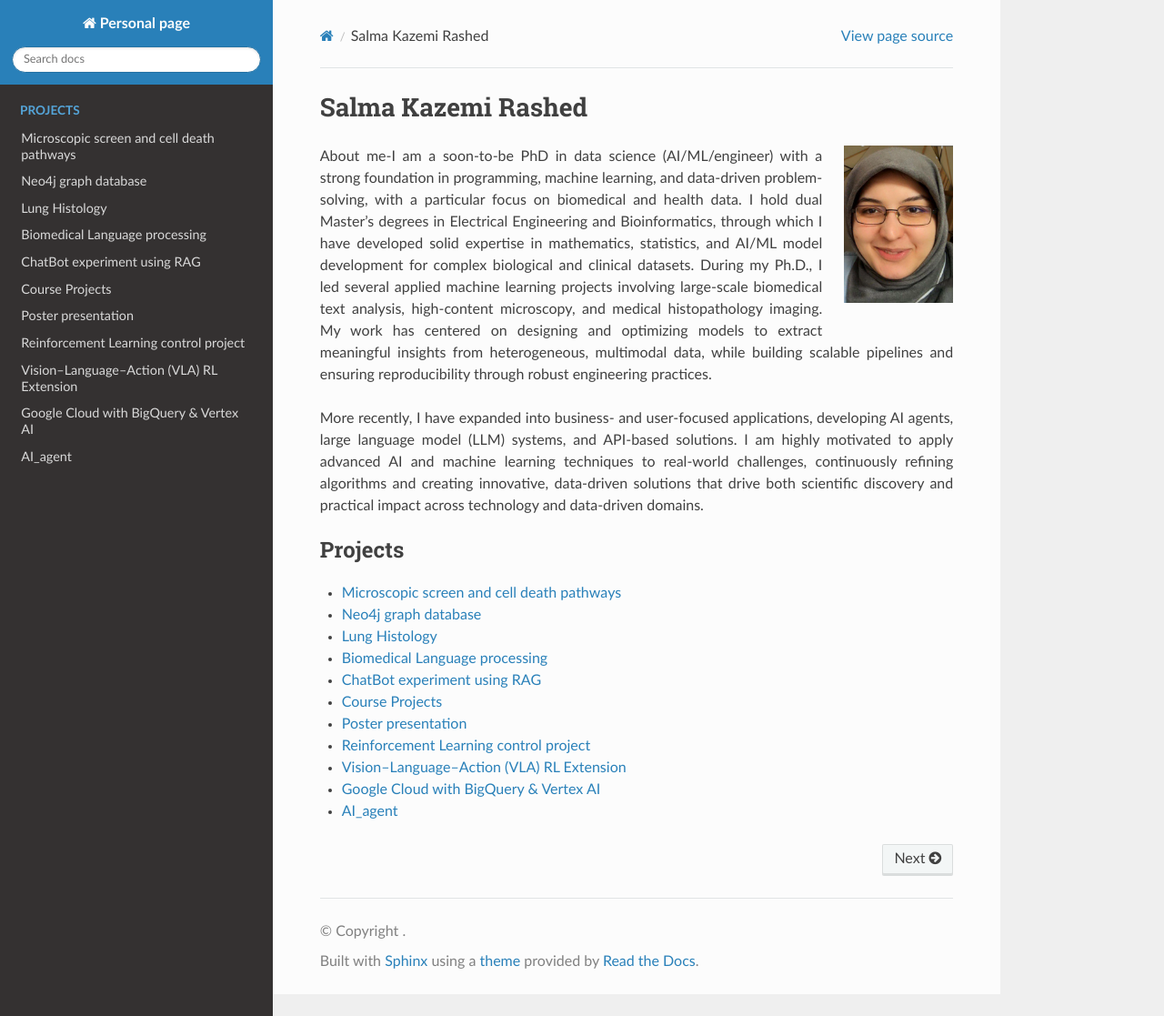
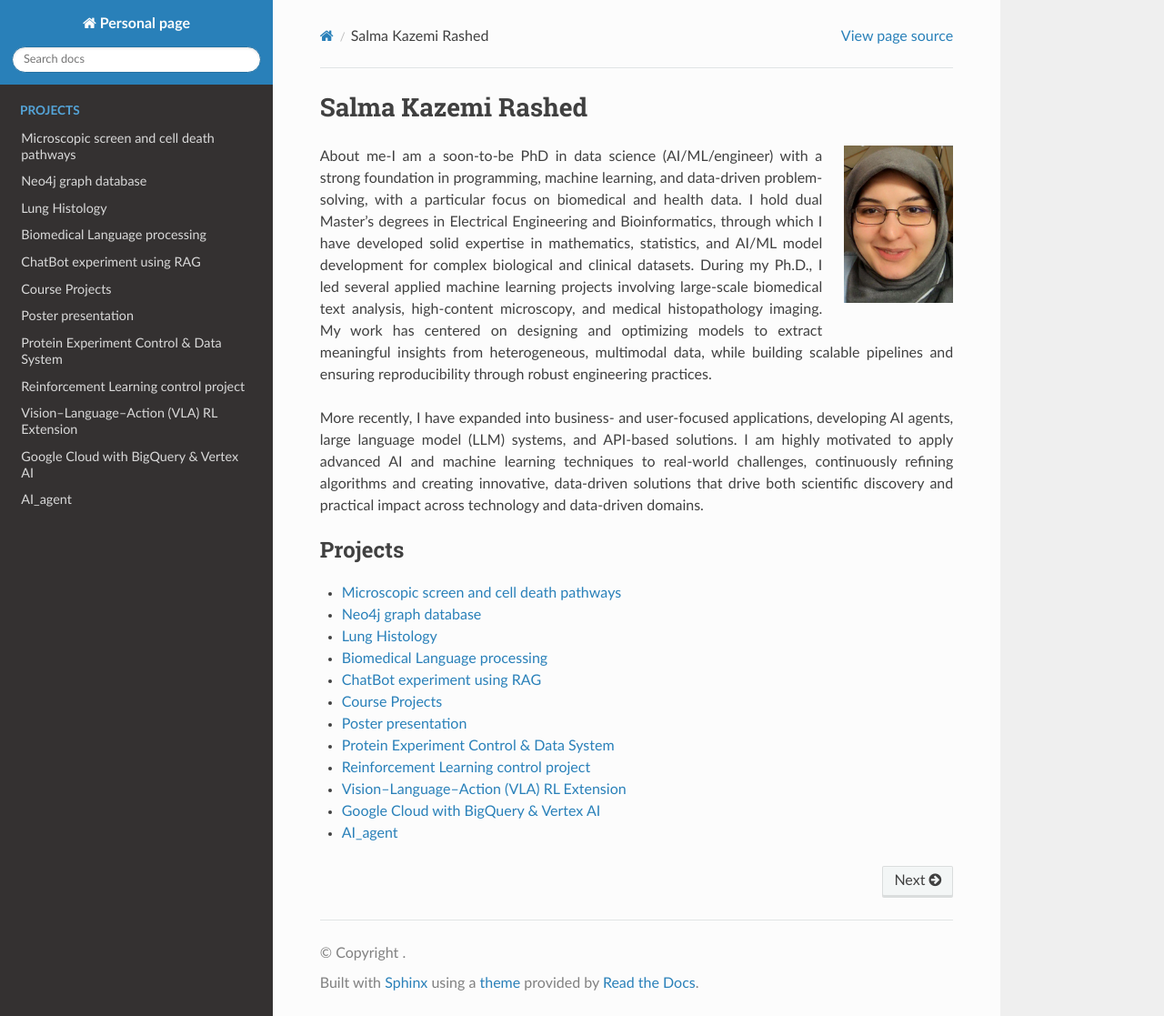
Before and after one commit to SalmaKazemiRashed/ImSalmaKRashed, a Sphinx documentation site: the page built from doc/index.rst, in a window 1280 px wide and 1117 px high. Shown: the whole window at 91% size. Built offline with Sphinx 7.4.7 and the Read the Docs theme 3.1.0, drawn with Linux system fonts in a browser that asks for light colours.

Commit message:
Update index.rst

```diff
--- a/doc/index.rst
+++ b/doc/index.rst
@@ -27,6 +27,7 @@ More recently, I have expanded into business- and user-focused applications, dev
    RAG-feature
    Course-feature
    Visualization
+   Protein-Exp-Control-Data-system.md
    Vision-Languation-Action-RL
    Google-Cloud-ML
    AI-agents
```
